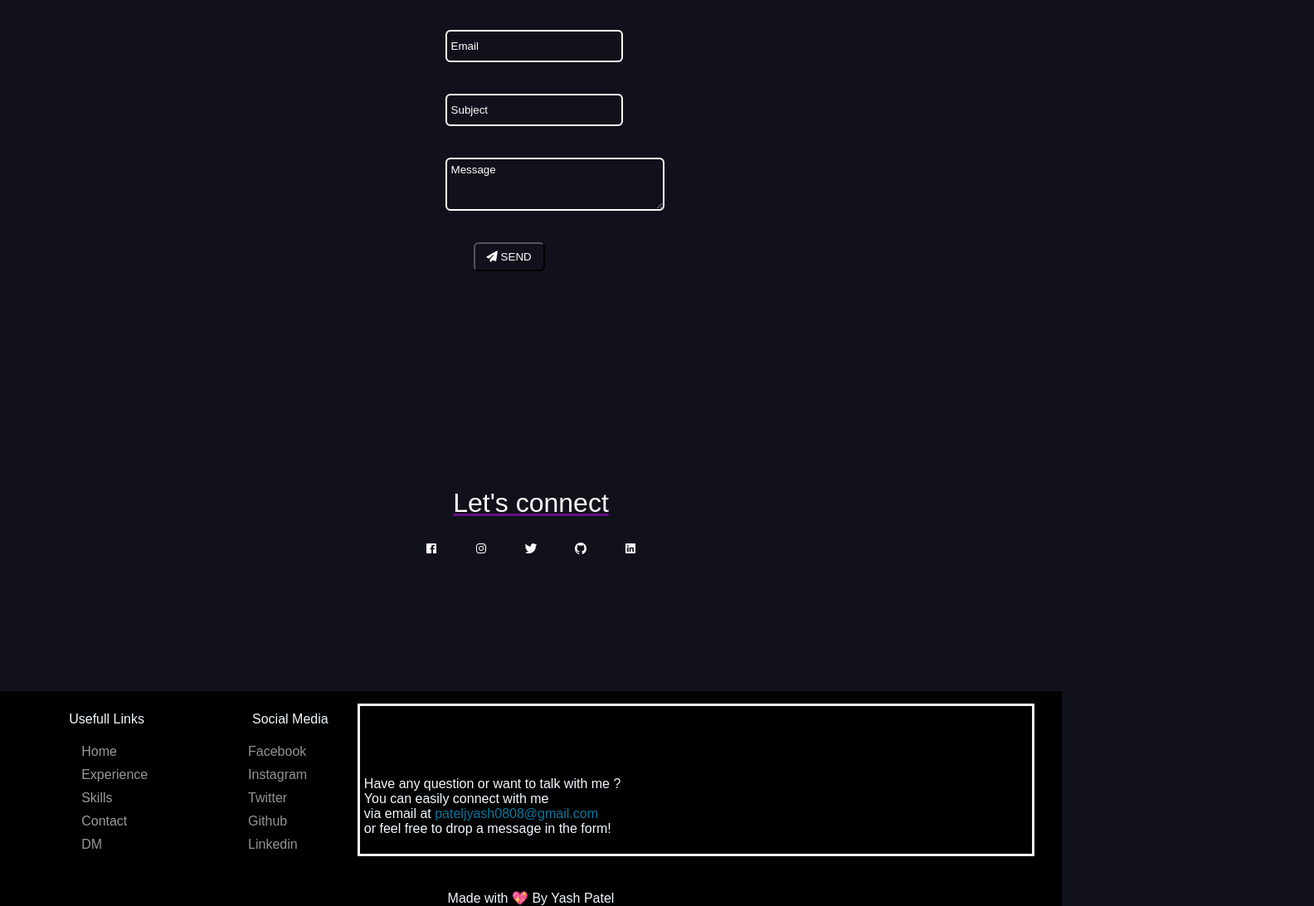
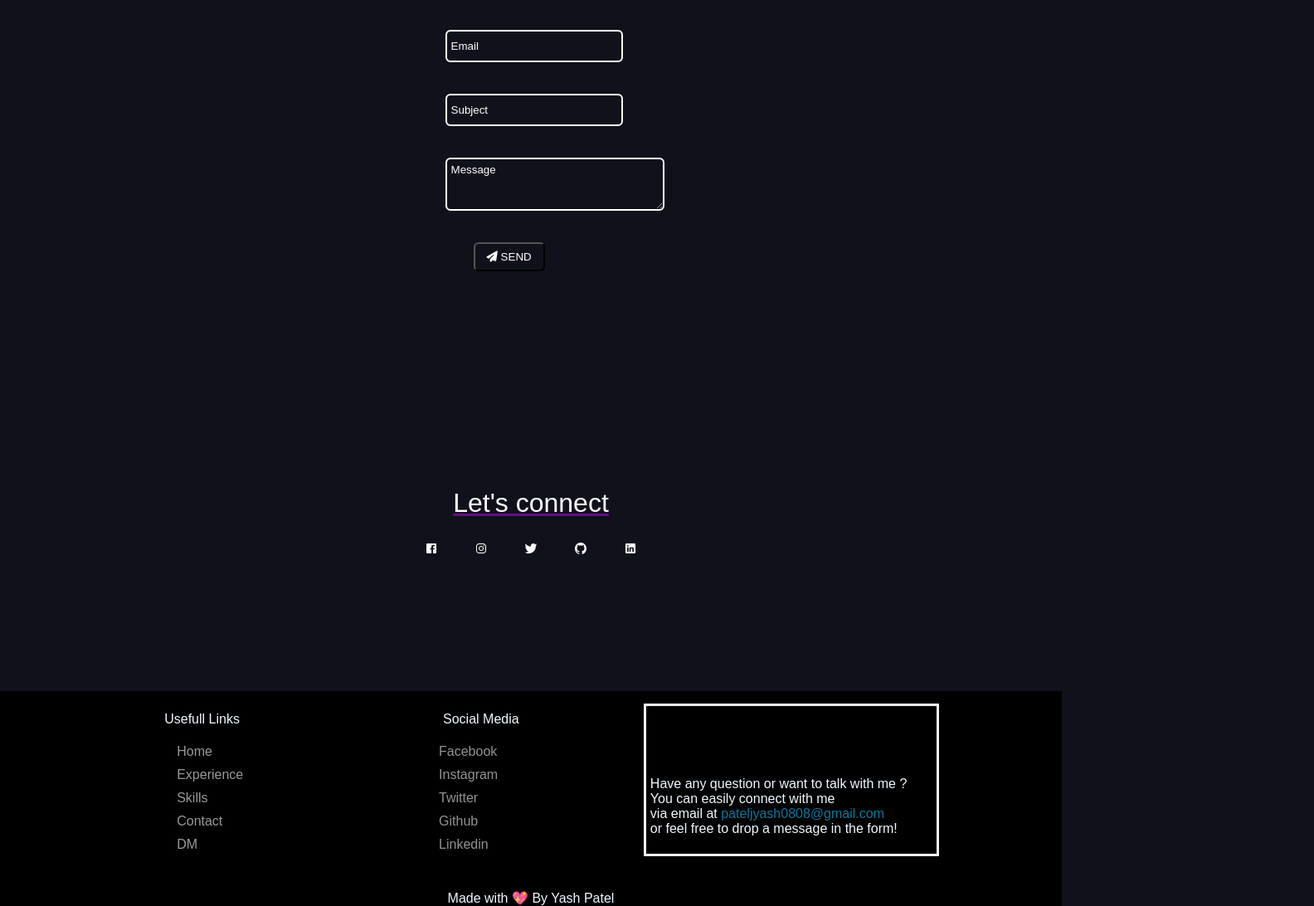
Before and after one commit to yashpatel08/patelyash, a React (Create React App) app: page / in a window 1280 px wide. Shown: the part 2153-3245 px from the top of the page at 83% size, 1584 px wide, since content can reach past the window. Built offline with nearby package versions, Linux system fonts and the light colour scheme.

Commit message:
Update footer.css

```diff
--- a/src/footer.css
+++ b/src/footer.css
@@ -7,7 +7,7 @@
     height: 40%;
     padding: 5px 5px;
     margin: 15px 10px;
-
+    width: 340px;
   }
 
   .mail {
```
